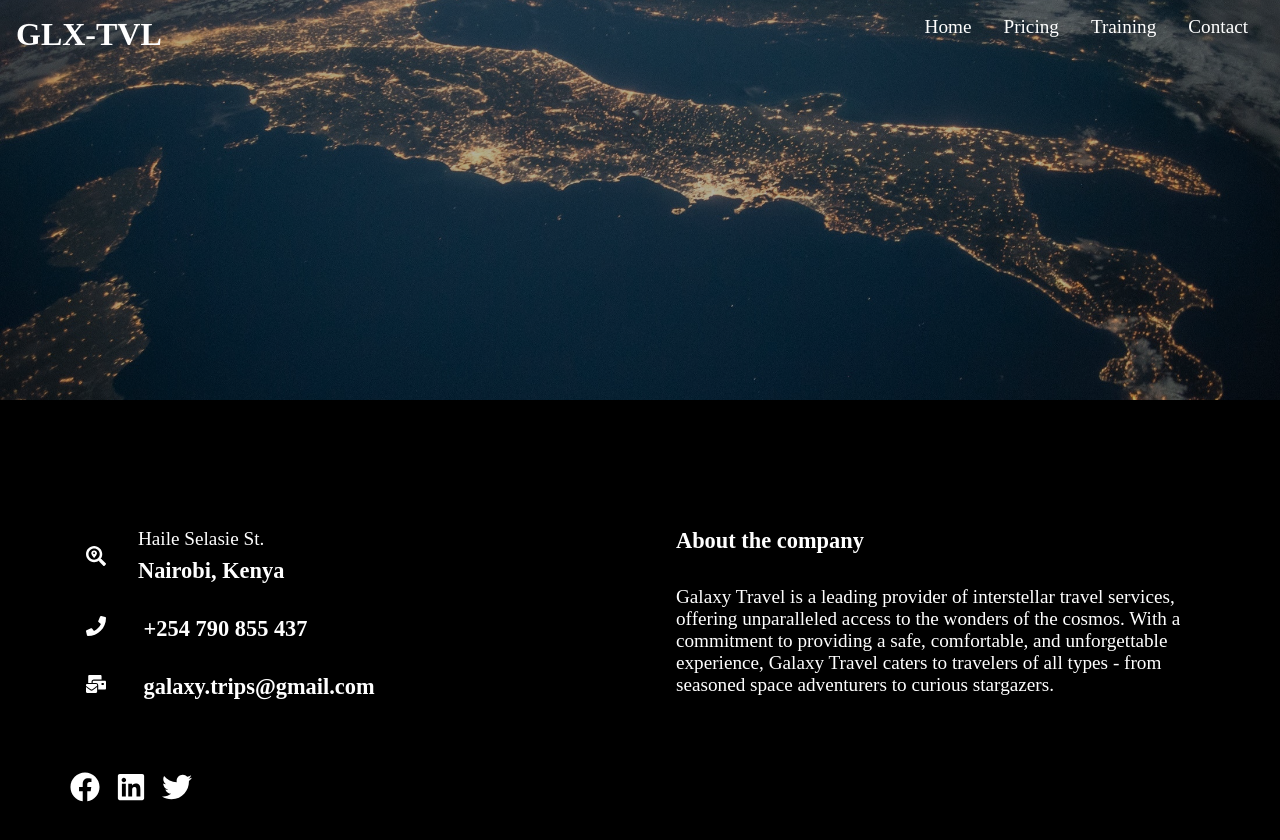
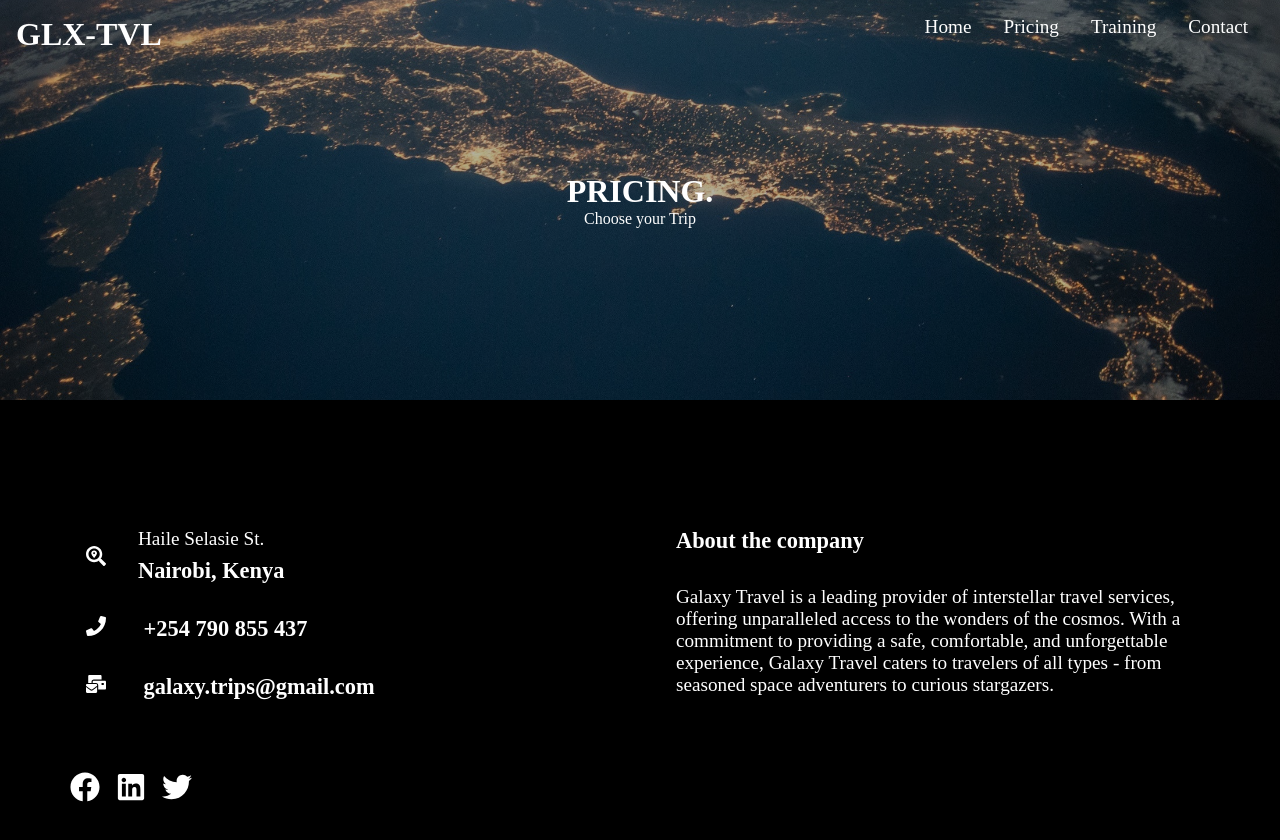
Before and after one commit to mwaurajr/Galaxy-Travel, a React (Create React App) app: page /pricing in a window 1280 px wide. Shown: the top 840 px of the page. Built offline with nearby package versions, Linux system fonts and the light colour scheme.

Commit message:
passed header and txt as props

```diff
--- a/src/components/HeroImage.css
+++ b/src/components/HeroImage.css
@@ -17,12 +17,13 @@
 
 }
 
-.hero-img.heading {
+.hero-img .heading {
     width: 100%;
     height: 100%;
     display: flex;
     flex-direction: column;
     justify-content: center;
+    align-items: center;
 }
 
 .hero-img h1 {
--- a/src/routes/Pricing.js
+++ b/src/routes/Pricing.js
@@ -7,7 +7,7 @@ function Pricing() {
   return (
     <div>
       <Navbar />
-      <HeroImage />
+      <HeroImage  heading='PRICING.' text='Choose your Trip'/>
       <Footer />
     </div>
   );
```
